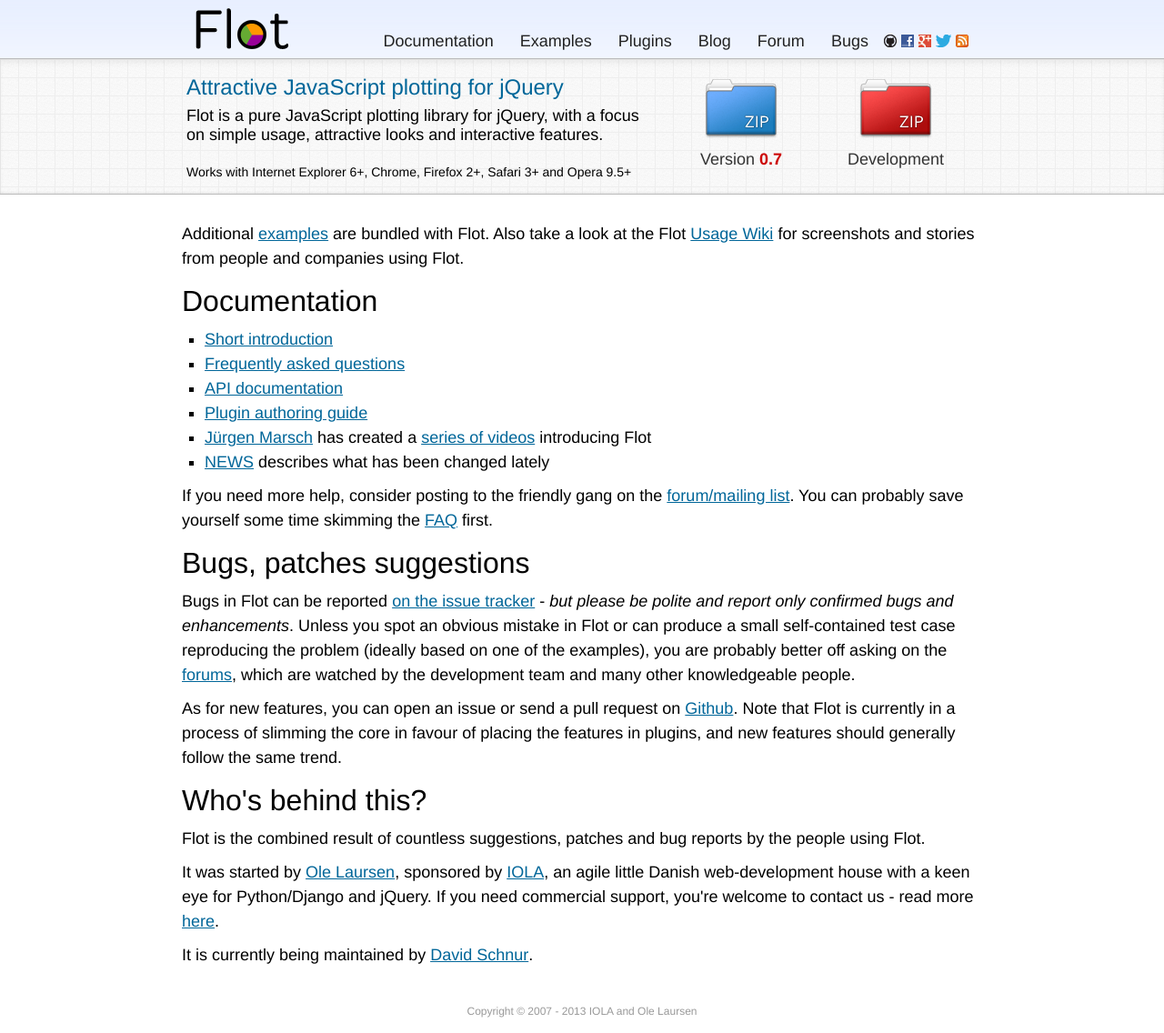
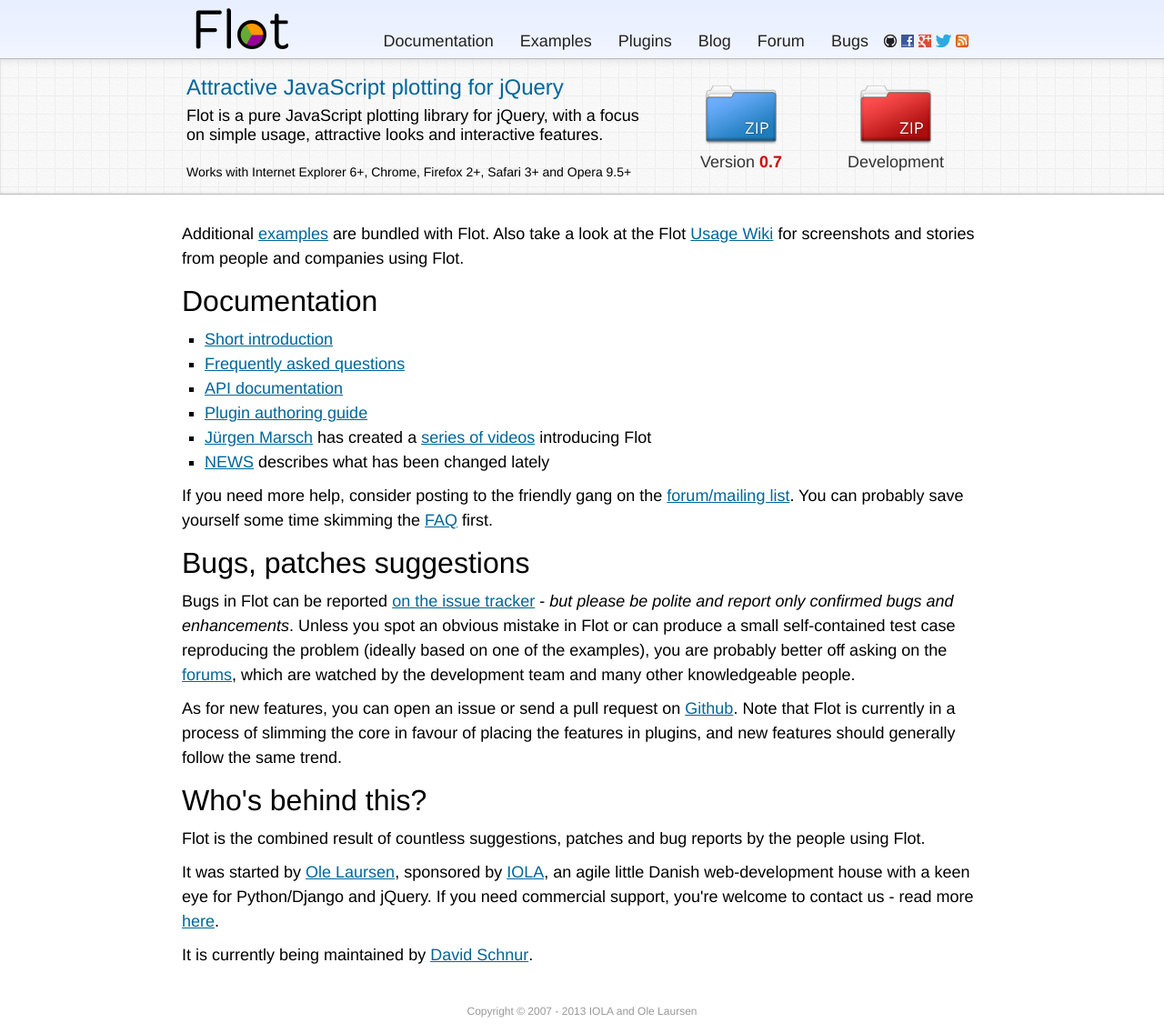
Before and after one commit to flot/flot.github.com, a Jekyll site: the page built from index.html, in a window 1280 px wide. Shown: the whole page at 91% size. Built offline with Jekyll 4.4.1, drawn with Linux system fonts in a browser that asks for light colours; Markdown is read by kramdown in place of the engine named in the settings; the list of posts is cut into pages by our own code.

Commit message:
Tweak spacing to match smaller folder icons.

```diff
--- a/css/flot.css
+++ b/css/flot.css
@@ -99,7 +99,7 @@
 
 .info-bar .downloads-area {
 	position: absolute;
-	top: -7px;
+	top: 0;
 	right: 0;
 	bottom: 0;
 	width: 360px;
@@ -119,7 +119,7 @@
 
 .info-bar .download-caption {
 	width: 100%;
-	margin-top: 7px;
+	margin-top: 3px;
 	font-family: Helvetica, Arial, sans-serif;
 	text-align: center;
 }
@@ -224,7 +224,7 @@
 	position: relative;
 	height: 60px;
 	margin: 25px 0;
-	padding: 20px 0;
+	padding: 10px 0;
 	list-style: none;
 }
 
```
